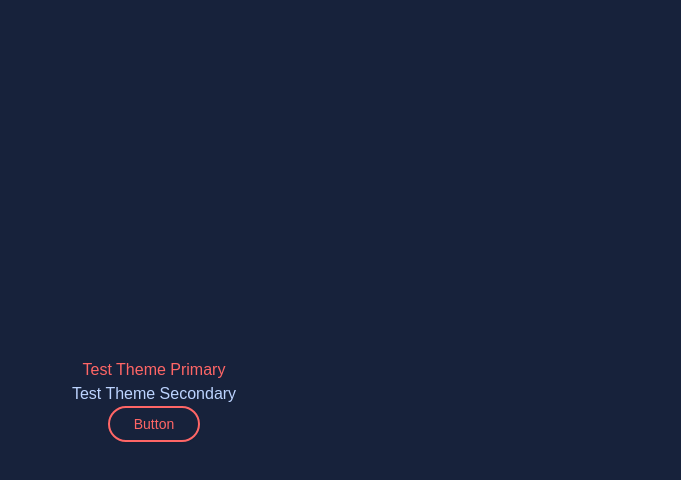
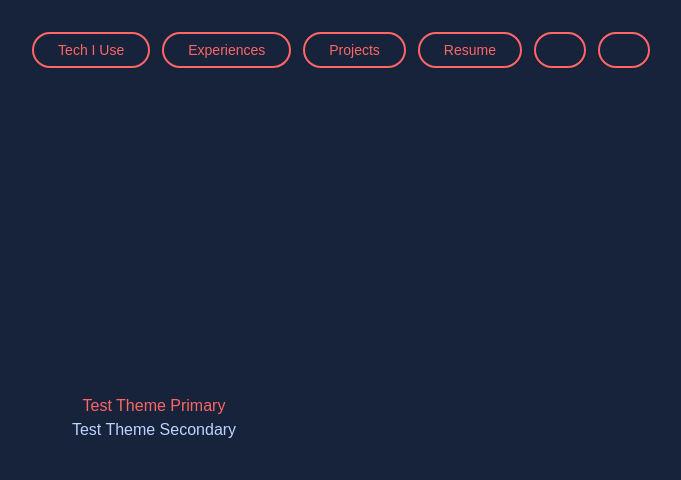
Before and after one commit to goldeei/portfolio, a Next.js app: page / in a window 1280 px wide. Shown: the top 480 px of the page, without its empty margins (486-1167 px from the left). Built offline with nearby package versions, Linux system fonts and the light colour scheme.

Commit message:
Setup basic navbar for button styles

```diff
--- a/src/app/page.tsx
+++ b/src/app/page.tsx
@@ -1,12 +1,24 @@
-import { Button } from '@/components/button';
+import { Button } from "@/components/button";
+import {
+	DownloadSolid,
+	LayersThreeSolid,
+	MoonSolid,
+} from "@mynaui/icons-react";
 
 export default function Home() {
 	return (
-    <div>
-      <main className="h-svh w-svw place-content-center text-center flex flex-col items-center justify-center">
+		<div className="flex flex-col h-dvh px-36 py-8">
+			<nav className="flex gap-3 justify-end">
+				<Button variant="link">Tech I Use</Button>
+				<Button variant="link">Experiences</Button>
+				<Button variant="link">Projects</Button>
+				<Button icon={<DownloadSolid />}>Resume</Button>
+				<Button icon={<MoonSolid />} />
+				<Button icon={<LayersThreeSolid />} />
+			</nav>
+			<main className="flex-1 place-content-center text-center flex flex-col items-center justify-center">
 				<div className="text-primary">Test Theme Primary</div>
 				<div className="text-secondary">Test Theme Secondary</div>
-        <Button>Button</Button>
 			</main>
 		</div>
 	);
```
Lines whose indentation alone changed are shown as unchanged.
